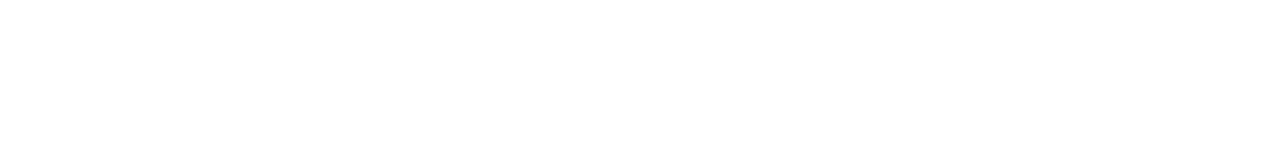
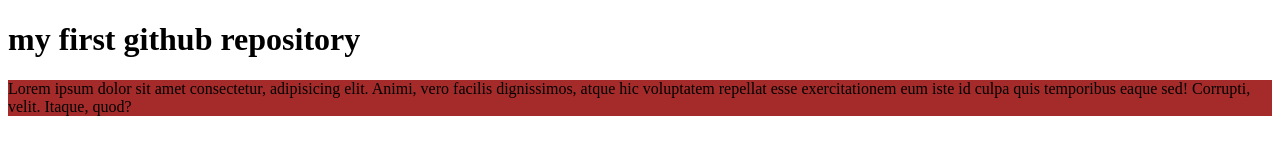
Before and after one commit to AKUL85/my-first-github-repository, a plain HTML site: page index.html in a window 1280 px wide. Drawn offline with Linux system fonts and the light colour scheme.

Commit message:
css file

```diff
--- a/index.html
+++ b/index.html
@@ -3,9 +3,13 @@
 <head>
     <meta charset="UTF-8">
     <meta name="viewport" content="width=device-width, initial-scale=1.0">
+    <link rel="stylesheet" href="styles/blog.css">
     <title>My first ever github repo</title>
+
 </head>
 <body>
+    <h1> my first github repository</h1>
+    <p>Lorem ipsum dolor sit amet consectetur, adipisicing elit. Animi, vero facilis dignissimos, atque hic voluptatem repellat esse exercitationem eum iste id culpa quis temporibus eaque sed! Corrupti, velit. Itaque, quod?</p>
 
 </body>
 </html>
--- /dev/null
+++ b/styles/blog.css
@@ -0,0 +1,3 @@
+p{
+    background-color: brown;
+}
```
